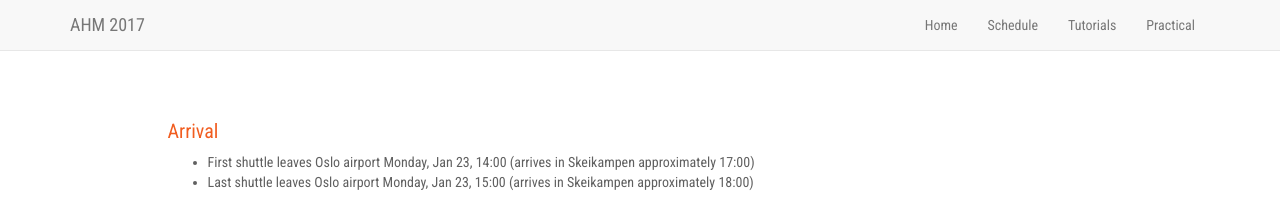
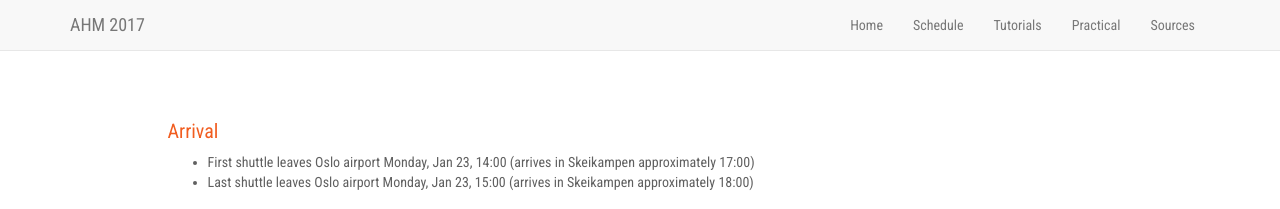
Before and after one commit to neicnordic/ahm17.neic.nordforsk.org, a Jekyll site: the page built from practical.md, in a window 1280 px wide. Shown: the top 209 px of the page. Built offline with Jekyll 4.4.1, drawn with Linux system fonts in a browser that asks for light colours; nearby versions of some CDN libraries.

Commit message:
add link to sources

```diff
--- a/_data/nav.yml
+++ b/_data/nav.yml
@@ -7,3 +7,5 @@ main:
     text: 'Tutorials'
   - url: '/practical/'
     text: 'Practical'
+  - url: 'https://github.com/neicnordic/ahm17.neic.nordforsk.org'
+    text: 'Sources'
--- a/_includes/navigation.html
+++ b/_includes/navigation.html
@@ -16,19 +16,10 @@
         <div class="navbar-collapse collapse navbar-right">
             <ul class="nav navbar-nav">
                 {% for item in site.data.nav.main %}
-                    {% if item.section %}
-                        <li class="dropdown">
-                            <a href="#" class="dropdown-toggle" data-toggle="dropdown" role="button" aria-expanded="false">{{ item.section }} <span class="caret"></span></a>
-                            <ul class="dropdown-menu" role="menu">
-                                {% for i in item.links %}
-                                    <li><a href="{{ site.baseurl }}{{ i.url }}">{{ i.text }}</a></li>
-                                {% endfor %}
-                            </ul>
-                        </li>
+                    {% if item.url contains 'http' %}
+                        <li><a href="{{ item.url }}" target="_blank">{{ item.text }}</a></li>
                     {% else %}
-                        <li>
-                            <a href="{{ site.baseurl }}{{ item.url }}">{{ item.text }}</a>
-                        </li>
+                        <li><a href="{{ site.baseurl }}{{ item.url }}">{{ item.text }}</a></li>
                     {% endif %}
                 {% endfor %}
             </ul>
```
